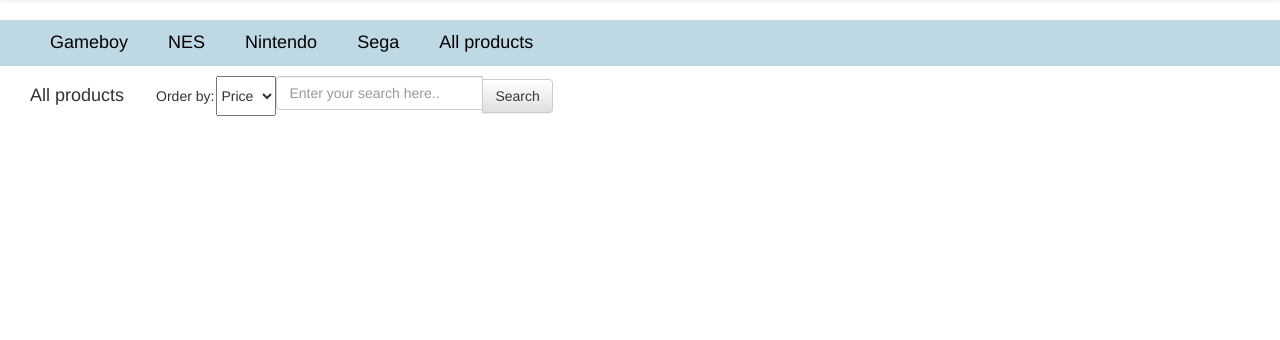
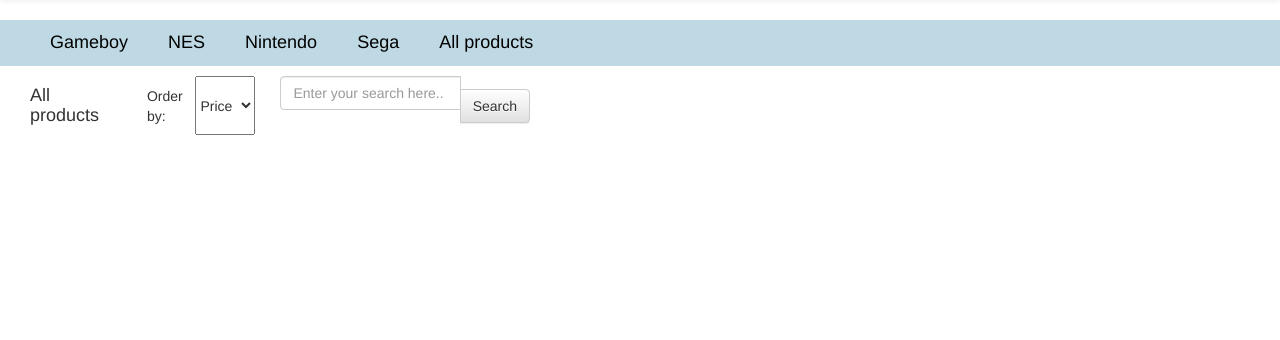
Before and after one commit to Jok90/hopur49CaptainConsole, a Django app: page /store/ in a window 1280 px wide. Shown: the part 107-447 px from the top of the page. Run offline with Django 3.2, Linux system fonts and the light colour scheme; data that the repository does not hold is empty; some libraries are stand-ins or nearby versions.

Commit message:
moar wurk?

```diff
--- a/static/css/main.css
+++ b/static/css/main.css
@@ -190,3 +190,8 @@
     font-size: 20px;
     margin-left: 5%;
 }
+
+.input-group {
+    margin-left: 2%;
+    margin-right: 60%;
+}
--- a/static/js/games.js
+++ b/static/js/games.js
@@ -7,13 +7,13 @@
             type: 'GET',
             success: function (resp) {
                 var newHtml = resp.data.map(d => {
-                    return '<div class="well-game">
+                    return `<div class="gamedescription">
                                 <a href="/store/${d.id}">
                                     <img class="game-img" src="${d.firstImage}" />
                                     <h4>${d.name}</h4>
                                     <p>${d.description}</p>
                                 </a>
-                            </div>'
+                            </div>`
                 });
                 $('.games').html(newHtml.join(''));
                 $('#search-box').val('');
```
